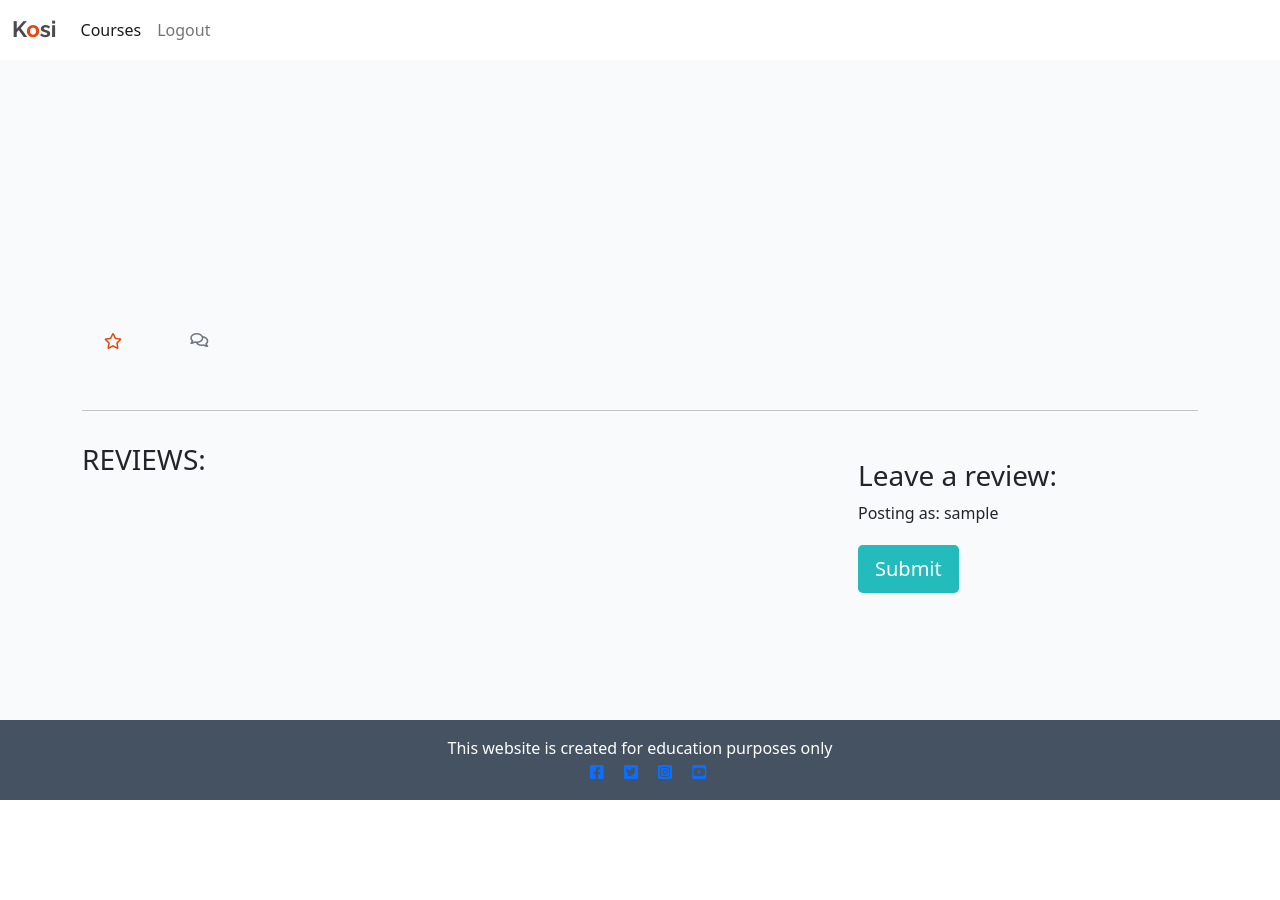
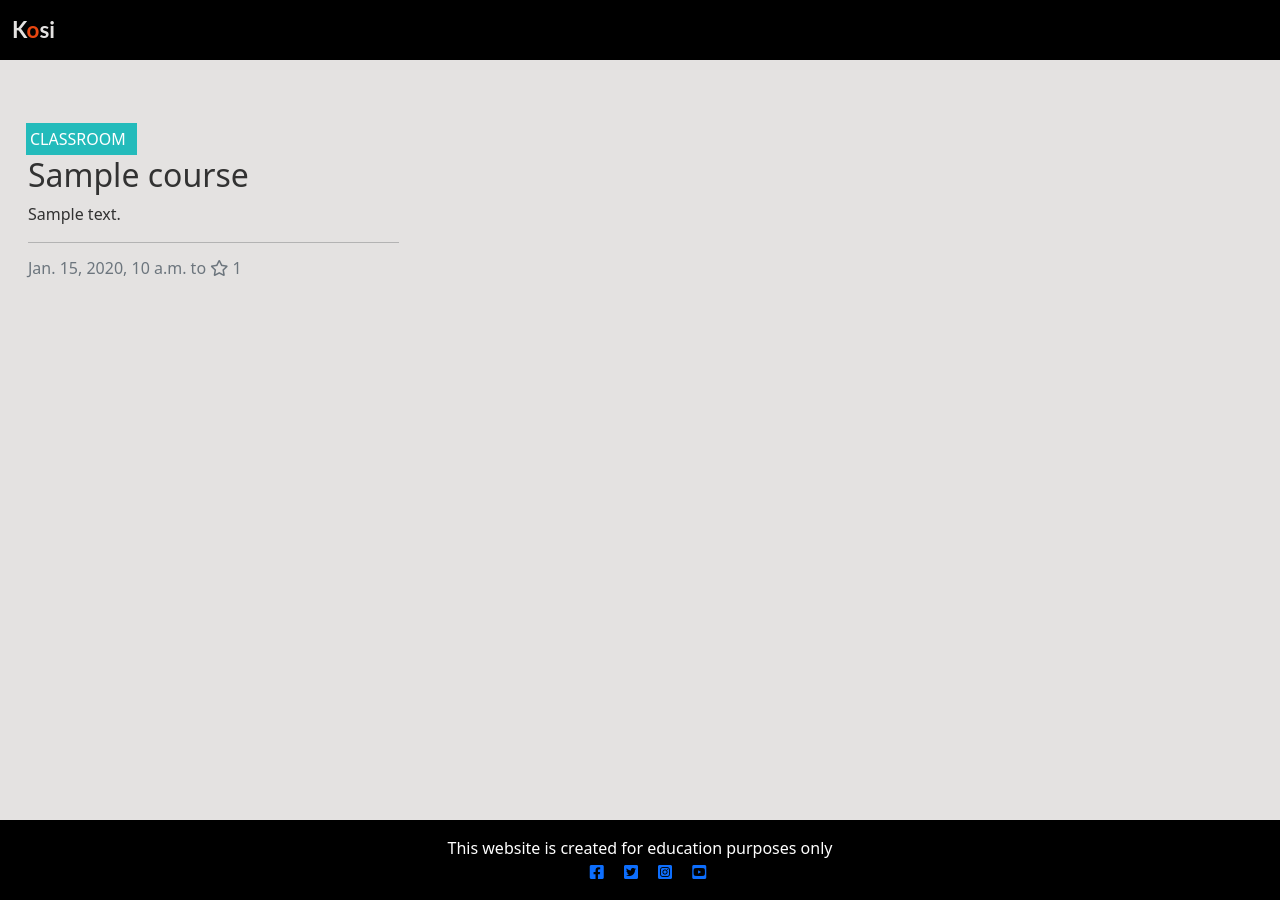
Before and after one commit to Flora-King/Kosi_app, a Django app: page / in a window 1280 px wide. Before the commit the page ends 800 px from the top, so only its background shows below. Run offline with Django 3.2, Linux system fonts and the light colour scheme; a user stored in the database is signed in; tables that the repository leaves empty hold one stand-in row (values such as "Sample post"); some libraries are stand-ins or nearby versions.

Commit message:
Add background color to all pages, style buttons, footer and navbar

```diff
--- a/kosi_app/views.py
+++ b/kosi_app/views.py
@@ -14,7 +14,7 @@ class CourseList(generic.ListView):
     """
     model = Course
     queryset = Course.objects.filter(status=1).order_by("-delivery_from")
-    template_name = "course_detail.html"
+    template_name = "index.html"
     paginate_by = 9
 
 
--- a/static/css/style.css
+++ b/static/css/style.css
@@ -1,14 +1,13 @@
 body {
     background-color: #F9FAFC;
-    /* background-color: rgb(250, 227, 217); */
-
+    margin-top: 100px;
 }
 
 .brand {
-    font-family: Raleway, sans-serif;
+    font-family: Lato, sans-serif;
     font-size: 1.4rem;
     font-weight: 700;
-    color: #4A4A4F;
+    color: #e4e2e1;
 }
 
 .red-o {
@@ -24,7 +23,8 @@ body {
 }
 
 .dark-bg {
-    background-color: #445261;
+    /* background-color: #445261; */
+    background-color:black;
 }
 
 .main-bg {
@@ -46,18 +46,21 @@ body {
     min-width: 30%;
     left: -2px;
     background-color: #23BBBB;
-    /* background-color: #fae3d9; */
+}
+
+.scale {
+    width: 100%;
+    height: auto;
 }
 
 .delivery {
     color: white;
-    /* color: rgb(250, 227, 217); */
     margin: 4px;
     text-transform: uppercase;
 }
 
 .masthead {
-    margin-top: 10px;
+    margin-top: 100px;
     overflow: hidden;
     position: relative;
     display: inline-block;
@@ -66,10 +69,8 @@ body {
 }
 
 .masthead-text {
-    /* background-color: #445261; */
-    /* background-color: #d36a28;  */
-    /* color: white; */
-    color: black;
+    background-color: #445261;
+    color: white;
     position: relative;
 }
 
@@ -83,8 +84,8 @@ body {
     position: absolute;
     top: 0;
     right: 90%;
-    height: 70%;
-    width: 90%;
+    height: 100%;
+    width: 150%;
     background: #445261;
     -webkit-transform: skew(15deg);
     -moz-transform: skew(15deg);
@@ -97,31 +98,41 @@ body {
     color: #445261;
 }
 
-.course-link:hover,
-.page-link {
-    /* color: #E84610; */
-    color: #99CCCC;
+.course-link:hover {
+    color:#459e9e;
+}
+.course-link {
+    color: #323232;
 }
 
 .course-title {
-    margin-top: 5%;
-    margin-left: 2%;
+    margin-top: 20%;
+    margin-left: 5%;
 }
 
 .course-subtitle {
-    margin-left: 2%;
-    color: black;
+    margin-left: 5%;
+    color: lightgray;
 }
 
-.btn-signup {
+.btn-signup,
+.btn-edit {
     background-color: #23BBBB;
     color: #fff;
 }
 
 .btn-signup:hover,
-.btn-signup:active {
+.btn:hover {
     background-color: #fff;
     color: #23BBBB;
+}
+
+.btn-signup:active,
+.btn {
+
+    border-radius: 50%;
+    background-color: #323232;
+    color: #e4e2e1;
 }
 
 .link {
@@ -135,21 +146,50 @@ body {
     text-decoration: underline;
 }
 
-.btn-star {
+.btn-like {
     color: #E84610;
     border: none;
     background: transparent;
 }
 
-.btn-star:hover,
-.btn-star:active {
+.btn-delete {
+    color: #fff;
+    background: #E84610;
+}
+
+.btn-like:hover,
+.btn-like:active {
     color: #E84610;
     background: transparent;
     border: none;
 }
 
-.fab a:before {
-    color: white !important
+.faded {
+    color: rgb(172, 175, 175);
 }
 
-/* my custom css */
+.approval {
+    color: rgb(222, 146, 168);
+}
+
+.back-color {
+    background-color: #e4e2e1;
+}
+
+.nav-link {
+    color: #e4e2e1;
+}
+
+.app-tag {
+    margin-top: 50px;
+
+}
+
+.app-tag p {
+
+
+}
+
+.app-tag h1 {
+
+}
--- a/templates/base.html
+++ b/templates/base.html
@@ -18,15 +18,14 @@
         integrity="sha384-gtEjrD/SeCtmISkJkNUaaKMoLD0//ElJ19smozuHV6z3Iehds+3Ulb9Bn9Plx0x4" crossorigin="anonymous">
     </script>
     <link rel="stylesheet" href="{% static 'css/style.css' %}">
+    <link rel="icon" href="{% static 'images/logo.png' %}">
 
 </head>
 
-<body class="d-flex flex-column h-100 main-bg">
+<body class="d-flex flex-column h-100 main-bg back-color">
 
     <!-- Navigation -->
-    <!-- <a class="navbar-brand" href="{% url 'home' %}"><span class="brand">c<span class="red-o">o</span>de<span
-        class="thin">|star</span></span></span></a> -->
-    <nav class="navbar navbar-expand-lg navbar-light bg-white fixed-top">
+    <nav class="navbar navbar-expand-lg navbar-light fixed-top dark-bg">
         <div class="container-fluid">
             <a class="navbar-brand" href="{% url 'account_login' %}"><span class="brand">K<span class="red-o">o</span>si<span
                 class="thin"></span></span></span></a>
@@ -72,7 +71,7 @@
             </div>
         </div>
     </div>
-    <main class="flex-shrink-0 main-bg">
+    <main class="flex-shrink-0 main-bg back-color">
         {% block content %}
         <!-- Content Goes here -->
         {% endblock content %}
@@ -82,10 +81,10 @@
     <footer class="footer mt-auto py-3 dark-bg">
         <p class="m-0 text-center text-white">This website is created for education purposes only</p>
         <p class="m-0 text-center text-white">
-            <a href="https://facebook.com" target="_blank" rel="noopener" aria-label="Facebook website"><i class="fab fa-facebook-square ms-3"></i></a>
-            <a href="https://twitter.com/" target="_blank" aria-label="Twitter website"><i class="fab fa-twitter-square ms-3"></i></a>
-            <a href="https://www.instagram.com/" target="_blank" aria-label="Instagram website"><i class="fab fa-instagram-square ms-3"></i></a>
-            <a href="https://www.youtube.com/" target="_blank" aria-label="Youtube website"><i class="fab fa-youtube-square ms-3"></i></p></a>
+            <a href="https://www.facebook.com/Code.InstituteIRL/?locale=en_GB" target="_blank" rel="noopener" aria-label="Facebook website"><i class="fab fa-facebook-square ms-3"></i></a>
+            <a href="https://twitter.com/codeinstitute/status/1702668842655191230?ref_src=twsrc%5Egoogle%7Ctwcamp%5Eserp%7Ctwgr%5Etweet" target="_blank" aria-label="Twitter website"><i class="fab fa-twitter-square ms-3"></i></a>
+            <a href="https://www.instagram.com/codeinstitute/" target="_blank" aria-label="Instagram website"><i class="fab fa-instagram-square ms-3"></i></a>
+            <a href="https://www.youtube.com/channel/UCKRfPElX5ZJDoJavDqPrpKg" target="_blank" aria-label="Youtube website"><i class="fab fa-youtube-square ms-3"></i></p></a>
     </footer>
     <script>
         setTimeout(function () {
--- a/templates/course_detail.html
+++ b/templates/course_detail.html
@@ -5,24 +5,23 @@
 <div class="masthead">
     <div class="container">
         <div class="row g-0">
-            <div class="col-md-6 masthead-text mt-8">
+            <div class="col-md-6 masthead-text">
                 <!-- Post title goes in these h1 tags -->
-                <h1 class="course-title">{{ course.title }}</h1>
-                <!-- Post author goes before the | the post's created date goes after -->
-                <p class="course-subtitle"> <strong>{{ course.delivery }}</strong> | {{ course.delivery_from}}</p>
-                <p class="card-text">
-                    {{ course.content | safe }}
-                </p>
+                <h1 class="curset-title">{{ course.title }}</h1>
+                <!-- delivery method goes before the | delivery date goes -->
+                <p class="course-subtitle">{{ course.delivery }} | {{ course.delivery_from }} {{ course.content}}</p>
 
             </div>
+
             <div class="d-none d-md-block col-md-6 masthead-image">
                 <!-- The featured image URL goes in the src attribute -->
                 {% if "placeholder" in course.featured_image.url %}
                 <img src="{% static 'images/logo.png' %}" class="scale" alt="placeholder">
                 {% else %}
-                <img src="{{ course.featured_image.url }}" class="scale" alt="{{ post.title }}">
+                <img src="{{ course.featured_image.url }}" class="scale" alt="{{ course.title }}">
                 {% endif %}
             </div>
+
         </div>
     </div>
 </div>
@@ -31,17 +30,15 @@
     <div class="row">
         <div class="col card mb-4  mt-3 left  top">
             <div class="card-body">
-                <!-- The post content goes inside the card-text. -->
-                <!-- Use the | safe filter inside the template tags -->
+                <!-- The course content goes inside the card-text. -->
                 <p class="card-text">
                     {{ course.content | safe }}
                 </p>
                 <div class="row">
-
                     <div class="col-1">
                         <strong>
                             {% if user.is_authenticated %}
-                            <form class="d-inline" action="{% url 'course_review' course.slug %}" method="POST">
+                            <form class="d-inline" action="{% url 'course_detail' course.slug %}" method="POST">
                                 {% csrf_token %}
                                 {% if reviewed %}
                                 <button type="submit" name="course_id" value="{{course.slug}}" class="btn-star"
@@ -60,7 +57,7 @@
                     </div>
                     <div class="col-1">
                         <strong class="text-secondary"><i class="far fa-comments"></i>
-                            <!-- Our total_comments variable goes before the closing strong tag -->
+                            <!-- Our total_reviews variable goes before the closing strong tag -->
                             {{ review_count }}</strong>
                     </div>
                 </div>
@@ -76,27 +73,27 @@
         <div class="col-md-8 card mb-4  mt-3 ">
             <h3>REVIEWS:</h3>
             <div class="card-body">
-                <!-- We want a for loop inside the empty control tags to iterate through each comment in comments -->
+                <!-- We want a for loop inside the empty control tags to iterate through each review in reviews -->
                 {% for review in reviews %}
                 <div class="reviews{% if not review.approved and review.name == user.username %} faded{% elif not review.approved %} d-none{% endif %}"
                     style="padding: 10px;">
                     <p class="font-weight-bold">
-                        <!-- The commenter's name goes here. Check the model if you're not sure what that is -->
+                        <!-- The reviewer's name goes here. Check the model if you're not sure what that is -->
                         <strong>{{ review.name }}</strong>
                         <span class="font-weight-normal">
-                            <!-- The comment's created date goes here -->
+                            <!-- The review's created date goes here -->
                             on {{ review.created_on }}
                         </span> wrote:
                     </p>
-                    <!-- The body of the comment goes before the | -->
+                    <!-- The body of the review goes before the | -->
                     <div id="review{{ review.id }}">
                         {{ review.body | linebreaks }}
                     </div>
                     {% if not review.approved and review.name == user.username %}
                     <p class="approval">This review is awaiting approval</p>{% endif %}
                     {% if user.is_authenticated and review.name == user.username %}
-                    <button class="btn btn-delete" review_id="{{ comment.id }}">Delete</button>
-                    <button class="btn btn-edit" review_id="{{ comment.id }}">Edit</button>
+                    <button class="btn btn-delete" review_id="{{ review.id }}">Delete</button>
+                    <button class="btn btn-edit" review_id="{{ review.id }}">Edit</button>
                     {% endif %}
                 </div>
                 <!-- Our for loop ends here -->
```
Also changed, not shown: kosi/settings.py (+8 -20 lines), templates/account/login.html (+15 -4 lines).
